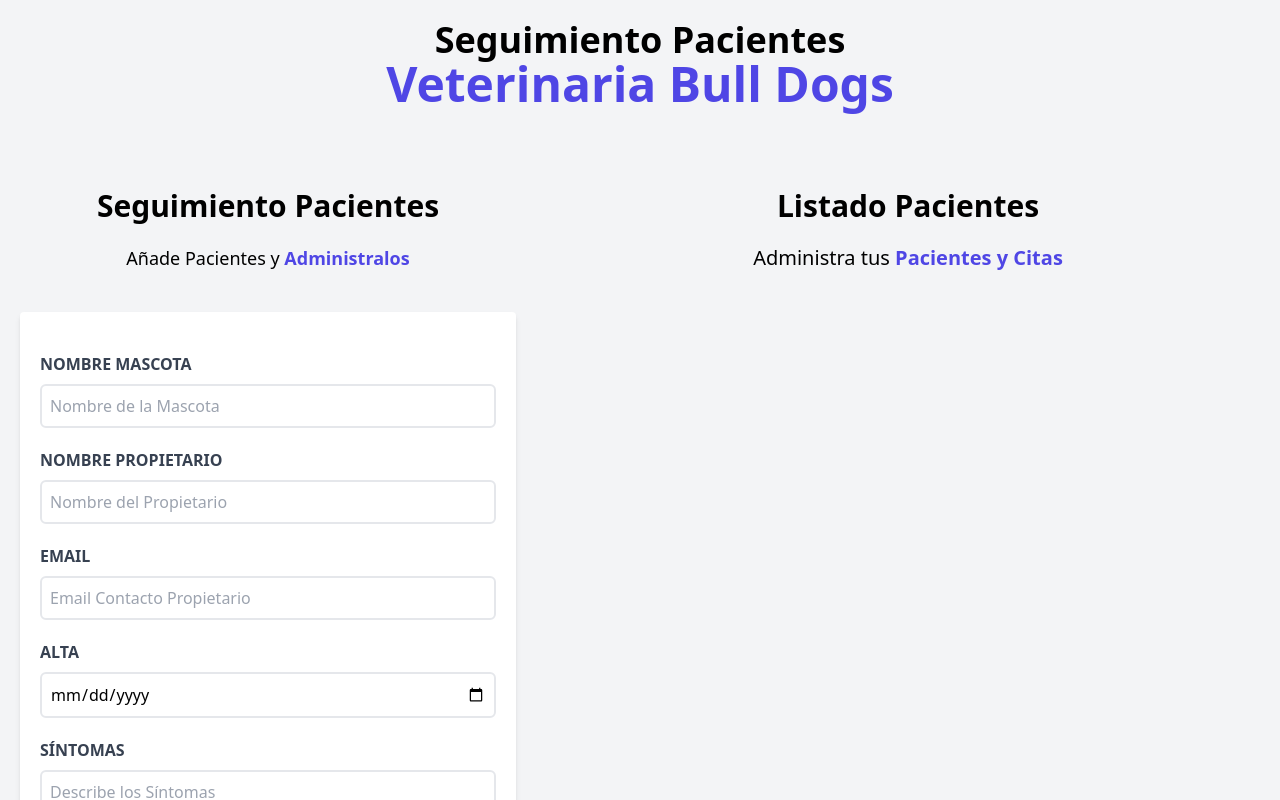
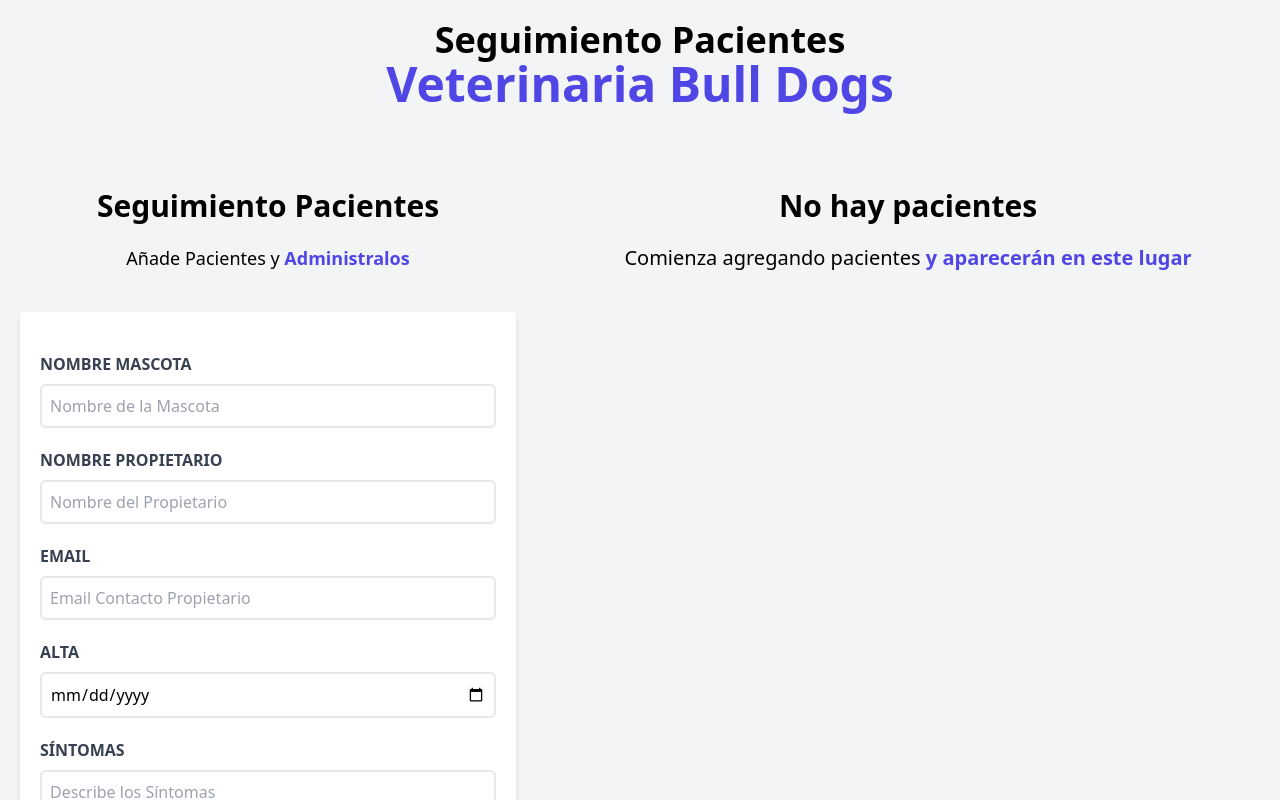
Before and after one commit to Gabipretel/clinic-animals-bull-dogs, a React (Vite) app: page / in a window 1280 px wide. Shown: the top 800 px of the page. Built offline with nearby package versions, Linux system fonts and the light colour scheme.

Commit message:
actualizacion

```diff
--- a/src/components/Formulario.jsx
+++ b/src/components/Formulario.jsx
@@ -10,6 +10,12 @@
     const [sintomas, setSintomas] = useState('');
     const [error, setError] = useState(false);
 
+    // funcion para AgregarID al objPacinete//
+    const generarId = ()=>{
+        const random= Math.random().toString(36).substr(2);
+        const fecha= Date.now().toString(36);
+        return random + fecha
+    }
 
     const handleSubmit = (e)=>{
         e.preventDefault();
@@ -24,7 +30,8 @@
             propietario,
             email,
             alta,
-            sintomas
+            sintomas,
+            id: generarId()
         }
         //Copia del Estado y agrego pacientes en forma de obj
         setPacientes([...pacientes, objPaciente]);
--- a/src/components/ListadoPaciente.jsx
+++ b/src/components/ListadoPaciente.jsx
@@ -2,17 +2,32 @@
 import Paciente from './Paciente'
 
 function ListadoPaciente({pacientes}) {
+
   return (
+    //Verificacion de si hay o no un {} paciente y renderizado condicional.
     <div className='md:w-1/2 lg:w-3/5 h-screen overflow-y-scroll'>
+
+    {pacientes && pacientes.length ? (
+      <>
         <h2 className='font-black text-3xl text-center'>Listado Pacientes </h2>
         <p className='text-xl mt-5 mb-10 text-center'>Administra tus {''}
       <span className='text-indigo-600 font-bold'>Pacientes y Citas </span>
         </p>
-
         {pacientes && pacientes.map((paciente)=>
           <Paciente
+            key={paciente.id}
             paciente={paciente}
           />
+          )}
+  </>
+
+) : (
+  <>
+    <h2 className='font-black text-3xl text-center'>No hay pacientes</h2>
+    <p className='text-xl mt-5 mb-10 text-center'>Comienza agregando pacientes {''}
+    <span className='text-indigo-600 font-bold'>y aparecerán en este lugar </span>
+    </p>
+  </>
 )}
 
 </div>
--- a/src/components/Paciente.jsx
+++ b/src/components/Paciente.jsx
@@ -23,7 +23,9 @@
         <p className='font-bold mb-3 text-gray-700 uppercase'>Síntomas:{' '}
             <span className='font-normal normal-case'>{sintomas}</span>
         </p>
+        <div>
 
+        </div>
       </div>
   )
 }
```
Lines whose indentation alone changed are shown as unchanged.
